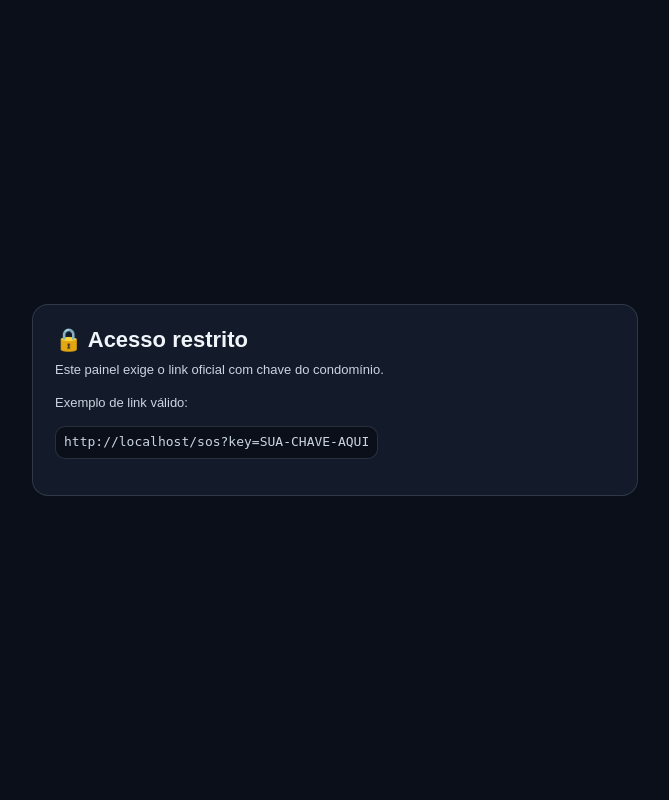
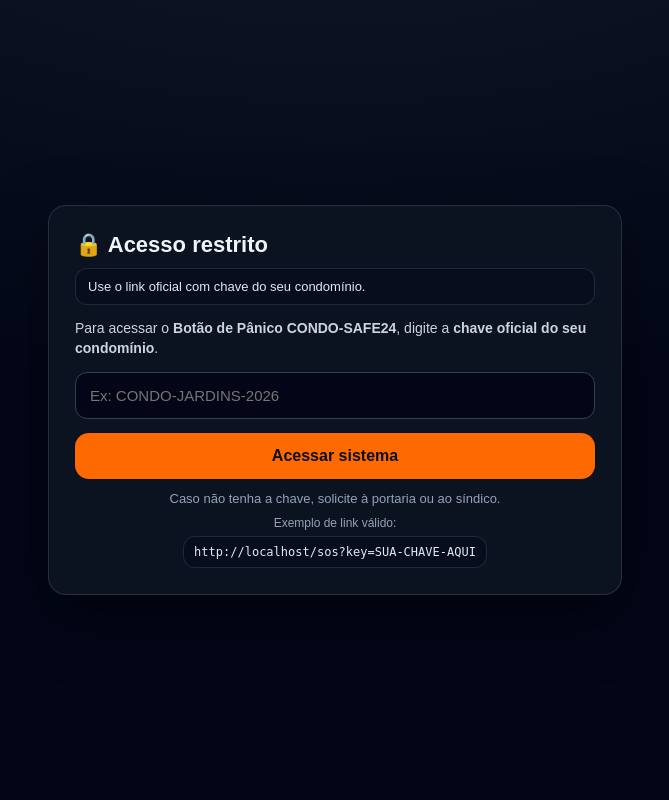
Before and after one commit to salveci2022/CONDO-SAFE24, a Flask app: template templates/forbidden.html in a window 1280 px wide. Shown: the whole page, without its empty margins (305-974 px from the left). Run offline with Flask 3, Linux system fonts and the light colour scheme; the template is opened without the code that fills it, so the values that code supplies are empty.

Commit message:
add arquivos no repo

```diff
--- a/templates/forbidden.html
+++ b/templates/forbidden.html
@@ -1,27 +1,152 @@
 <!DOCTYPE html>
-<html lang="pt-br">
+<html lang="pt-BR">
 <head>
   <meta charset="UTF-8">
   <title>CONDO-SAFE24 — Acesso restrito</title>
   <meta name="viewport" content="width=device-width, initial-scale=1.0">
+
+  <!-- PWA / Ícones (mantém o atalho no celular) -->
   <link rel="manifest" href="/static/manifest.json">
   <meta name="theme-color" content="#ff6a00">
   <link rel="icon" type="image/png" sizes="192x192" href="/static/icons/icon-192.png">
   <link rel="apple-touch-icon" sizes="180x180" href="/static/icons/icon-192.png">
+
   <style>
-    body{font-family:Arial,sans-serif;background:#0a0f1a;color:#f1f5f9;display:flex;justify-content:center;align-items:center;height:100vh;margin:0}
-    .card{background:#131a2a;border:1px solid rgba(148,163,184,.22);border-radius:16px;padding:22px;max-width:560px;width:92%}
-    h1{margin:0 0 8px;font-size:22px}
-    p{margin:0 0 14px;color:#cbd5e1;font-size:13px;line-height:1.45}
-    code{background:#0a0f1a;border:1px solid rgba(148,163,184,.22);padding:6px 8px;border-radius:10px;display:inline-block}
+    body{
+      margin:0;
+      height:100vh;
+      display:flex;
+      align-items:center;
+      justify-content:center;
+      background:radial-gradient(1200px 600px at 50% -200px,#111827,#020617);
+      font-family:Arial, Helvetica, sans-serif;
+      color:#f1f5f9;
+    }
+    .card{
+      background:#0b1220;
+      border:1px solid rgba(148,163,184,.2);
+      border-radius:18px;
+      padding:26px;
+      width:92%;
+      max-width:520px;
+      box-shadow:0 20px 60px rgba(0,0,0,.5);
+    }
+    h2{
+      margin:0 0 10px;
+      font-size:22px;
+      display:flex;
+      align-items:center;
+      gap:8px;
+    }
+    p{
+      margin:0 0 14px;
+      color:#cbd5e1;
+      font-size:14px;
+      line-height:1.4;
+    }
+    .msg{
+      margin-top:2px;
+      margin-bottom:14px;
+      color:#e2e8f0;
+      font-size:13px;
+      padding:10px 12px;
+      border:1px solid rgba(148,163,184,.18);
+      border-radius:12px;
+      background:rgba(2,6,23,.35);
+    }
+    input{
+      width:100%;
+      padding:14px;
+      border-radius:12px;
+      border:1px solid #334155;
+      background:#020617;
+      color:#fff;
+      font-size:15px;
+      outline:none;
+      box-sizing:border-box;
+    }
+    button{
+      width:100%;
+      margin-top:14px;
+      padding:14px;
+      border-radius:14px;
+      border:0;
+      background:#ff6a00;
+      color:#0b1020;
+      font-weight:800;
+      font-size:16px;
+      cursor:pointer;
+    }
+    button:hover{ opacity:.9; }
+    .hint{
+      margin-top:12px;
+      font-size:13px;
+      color:#94a3b8;
+      text-align:center;
+    }
+    .example{
+      margin-top:10px;
+      font-size:12px;
+      color:#94a3b8;
+      text-align:center;
+      word-break:break-all;
+    }
+    code{
+      display:inline-block;
+      margin-top:6px;
+      padding:8px 10px;
+      border-radius:12px;
+      border:1px solid rgba(148,163,184,.18);
+      background:rgba(2,6,23,.35);
+      color:#e2e8f0;
+    }
   </style>
 </head>
+
 <body>
   <div class="card">
-    <h1>🔒 Acesso restrito</h1>
-    <p>{{ msg or 'Este painel exige o link oficial com chave do condomínio.' }}</p>
-    <p>Exemplo de link válido:</p>
-    <p><code>{{ request.host_url }}sos?key=SUA-CHAVE-AQUI</code></p>
+    <h2>🔒 Acesso restrito</h2>
+
+    <div class="msg">
+      {{ msg or "Use o link oficial com chave do seu condomínio." }}
+    </div>
+
+    <p>
+      Para acessar o <strong>Botão de Pânico CONDO-SAFE24</strong>, digite a
+      <strong>chave oficial do seu condomínio</strong>.
+    </p>
+
+    <input id="keyInput" type="text" placeholder="Ex: CONDO-JARDINS-2026" autocomplete="off">
+
+    <button onclick="acessar()">Acessar sistema</button>
+
+    <div class="hint">
+      Caso não tenha a chave, solicite à portaria ou ao síndico.
+    </div>
+
+    <div class="example">
+      Exemplo de link válido:
+      <br>
+      <code>{{ request.host_url }}sos?key=SUA-CHAVE-AQUI</code>
+    </div>
   </div>
+
+  <script>
+    function acessar(){
+      const key = document.getElementById("keyInput").value.trim();
+      if(!key){
+        alert("Informe a chave do condomínio.");
+        return;
+      }
+      window.location.href = "/sos?key=" + encodeURIComponent(key);
+    }
+
+    // Enter também acessa
+    document.addEventListener("keydown", (e) => {
+      if(e.key === "Enter"){
+        acessar();
+      }
+    });
+  </script>
 </body>
 </html>
```
